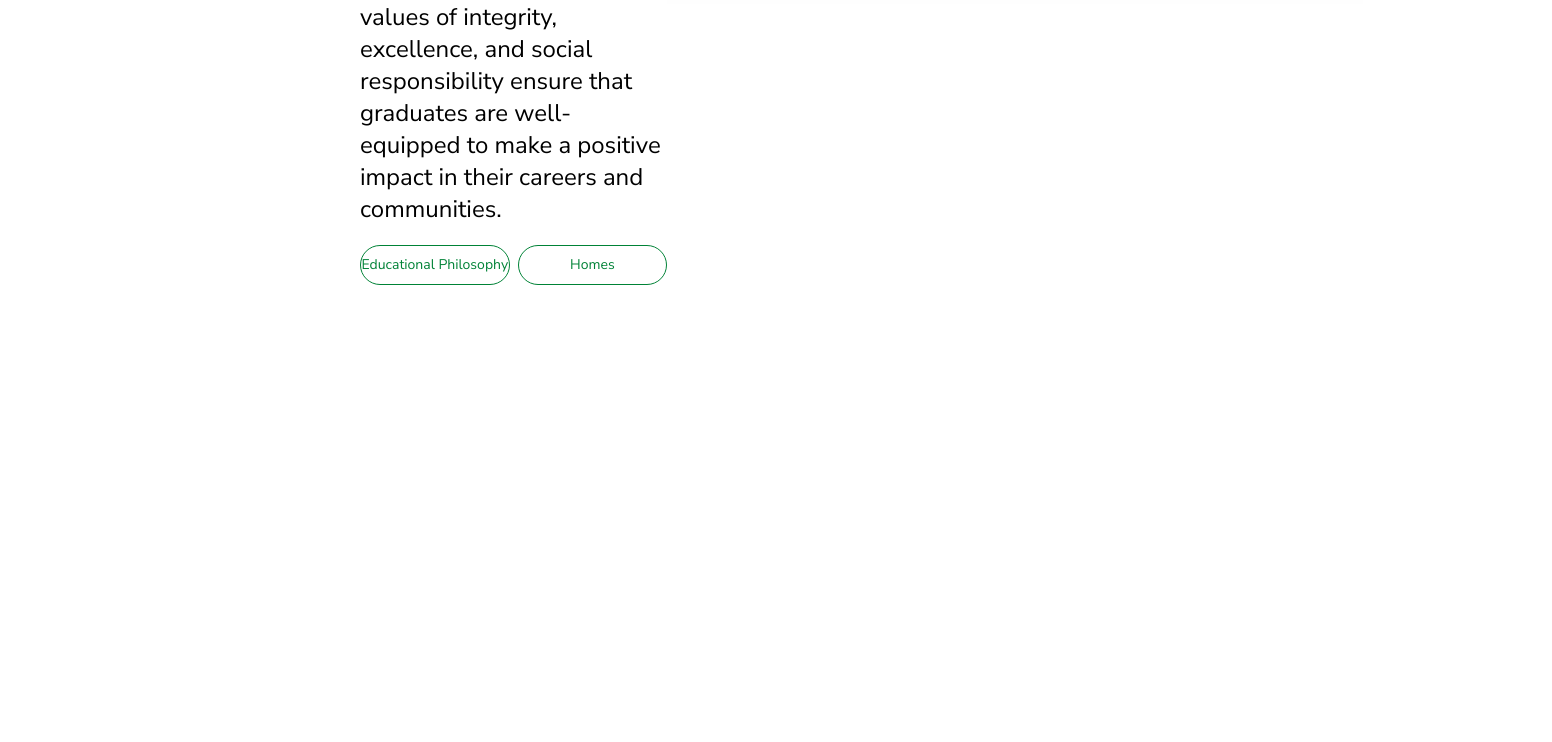
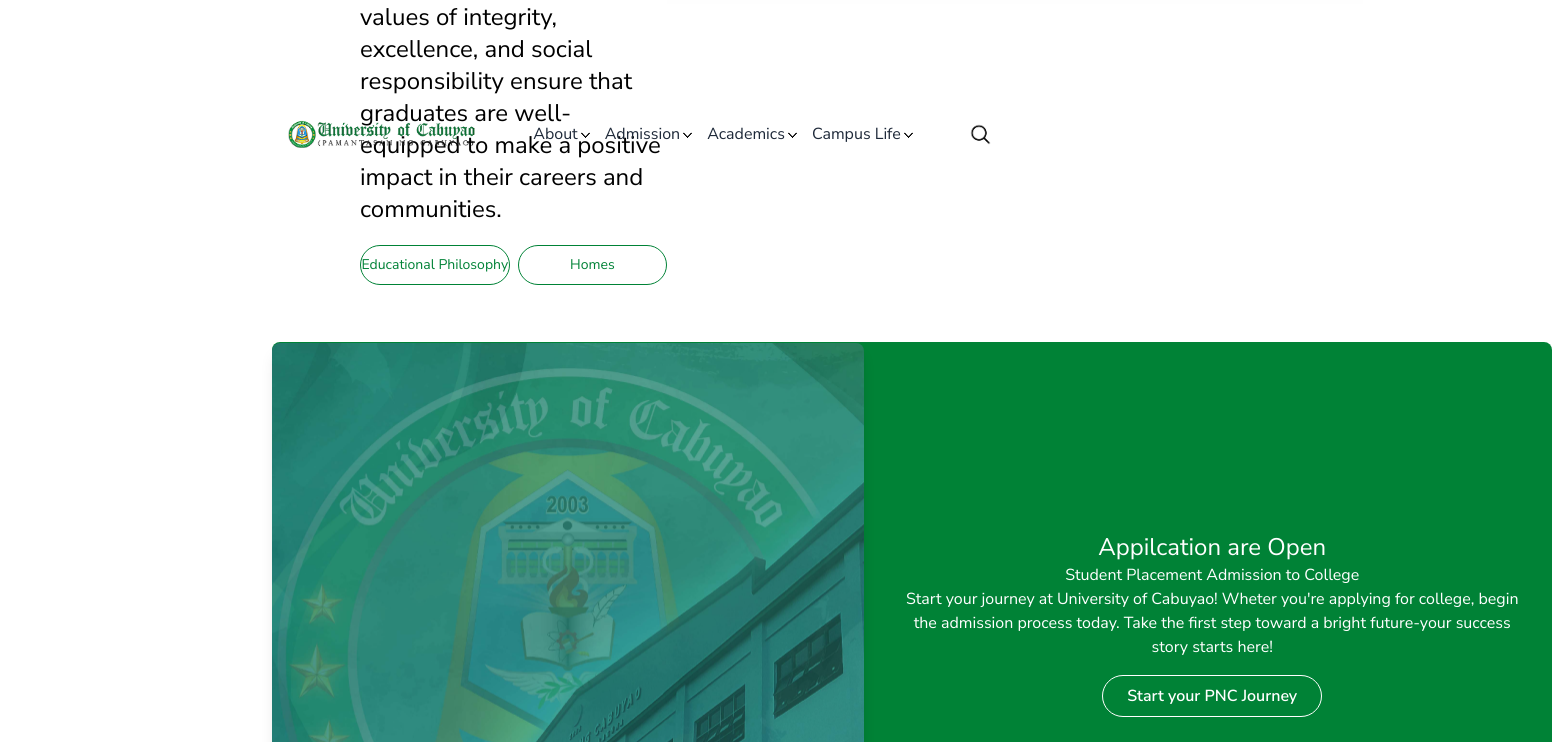
Before and after one commit to ruthergit/sir-cute-case-study, a React (Vite) app: page / in a window 1280 px wide. Shown: the part 1494-2236 px from the top of the page, 1552 px wide, since content can reach past the window. Before the commit the page ends 1779 px from the top, so only its background shows below. Built offline with nearby package versions, Linux system fonts and the light colour scheme.

Commit message:
DONE PAGE 3

```diff
--- a/src/pages/ThirdPage.jsx
+++ b/src/pages/ThirdPage.jsx
@@ -1,9 +1,29 @@
-
+import Navbar from "../components/Navbar"
 
 const ThirdPage = () => {
   return (
-    <div>
-
+    <div className="h-screen font-nunitoSans">
+      <Navbar/>
+      <div className="inline-flex flex-1 pl-0  ml-68 mx-auto px-6 gap-8 mt-45 flex-row items-center justify-center w-7xl h-141 bg-green-700 rounded-lg">
+        <img
+          src="img/img2.png"
+          alt="Description"
+          className="max-w-full  w-full rounded-lg shadow-lg"
+        />
+        <div className="text-center">
+          <p className=" mb-4 text-white" >
+           <h1 className="text-2xl">Appilcation are Open</h1>
+           <p>Student Placement Admission to College</p>
+           <p>Start your journey at University of Cabuyao! Wheter you're applying for college,
+            begin the admission process today. Take the first step toward a bright future-your success story starts here!
+           </p>
+           <h2></h2>
+          </p>
+          <button className="border hover:bg-white hover:text-green-700 text-white font-semibold py-2 px-6 rounded-4xl transition duration-300">
+            Start your PNC Journey
+          </button>
+        </div>
+      </div>
     </div>
   )
 }
```
Also changed, not shown: img/img2.png (added).
